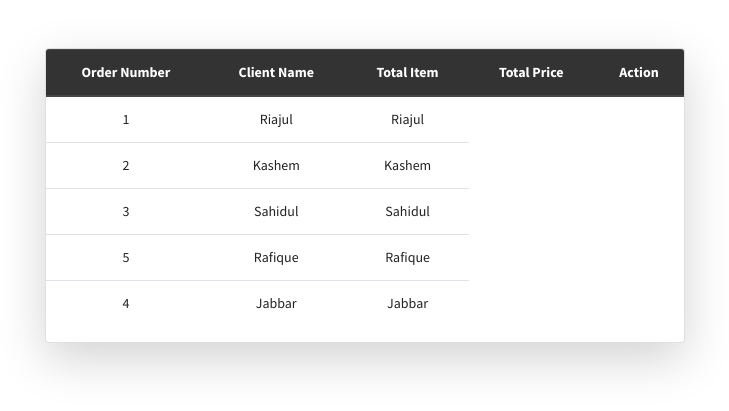
After one commit to riajulkashem/django-ajax-datatables, a Django app: page / in a window 1280 px wide. The commit adds this page. Shown: the top 411 px of the page, without its empty margins (275-1004 px from the left). Run offline with Django 3.2, Linux system fonts and the light colour scheme; data comes from the database, SQL or seed files in the repository; both versions use the stored data as it was after the commit; some libraries are stand-ins or nearby versions.

Commit message:
order list page added

```diff
--- a/cart/models.py
+++ b/cart/models.py
@@ -35,6 +35,7 @@ class OrderItem(TimeStampedModel):
 class Order(TimeStampedModel):
     order_num = models.IntegerField()
     items = models.ManyToManyField(OrderItem)
+    client_name = models.CharField(max_length=200, null=True)
 
     def __str__(self):
-        return f"{self.order_num}"
+        return f"{self.client_name}"
--- /dev/null
+++ b/cart/urls.py
@@ -0,0 +1,9 @@
+from django.urls import path
+
+from cart.views import OrderListView
+
+app_name = 'cart'
+
+urlpatterns = [
+    path('', OrderListView.as_view(), name='order_list'),
+]
--- a/cart/views.py
+++ b/cart/views.py
@@ -1 +1,7 @@
-from django.shortcuts import render
+from django.views.generic import ListView
+from cart.models import Order
+
+
+class OrderListView(ListView):
+    template_name = 'order_list.html'
+    model = Order
--- a/sapience_trio/urls.py
+++ b/sapience_trio/urls.py
@@ -14,8 +14,9 @@ Including another URLconf
     2. Add a URL to urlpatterns:  path('blog/', include('blog.urls'))
 """
 from django.contrib import admin
-from django.urls import path
+from django.urls import path, include
 
 urlpatterns = [
     path('admin/', admin.site.urls),
+    path('', include('cart.urls')),
 ]
--- a/templates/base.html
+++ b/templates/base.html
@@ -5,14 +5,23 @@
     <meta charset="utf-8">
     <meta name="viewport" content="width=device-width, initial-scale=1, shrink-to-fit=no">
 
+    <!-- Data Table CSS -->
+    <link rel="stylesheet" href="https://cdn.datatables.net/1.10.24/css/dataTables.bootstrap4.min.css">
     <!-- Bootstrap CSS -->
-   <link rel="stylesheet" href="https://cdn.jsdelivr.net/npm/bootswatch@4.5.2/dist/lumen/bootstrap.min.css" integrity="sha384-GzaBcW6yPIfhF+6VpKMjxbTx6tvR/yRd/yJub90CqoIn2Tz4rRXlSpTFYMKHCifX" crossorigin="anonymous">
-    <title>Hello, world!</title>
+    <link rel="stylesheet" href="https://cdn.jsdelivr.net/npm/bootswatch@4.5.2/dist/lumen/bootstrap.min.css"
+          integrity="sha384-GzaBcW6yPIfhF+6VpKMjxbTx6tvR/yRd/yJub90CqoIn2Tz4rRXlSpTFYMKHCifX" crossorigin="anonymous">
+    <title>Sapience Code Challenge!</title>
 </head>
 <body>
 {% block content %}
 
 {% endblock %}
+<script src="https://code.jquery.com/jquery-3.6.0.min.js"
+        integrity="sha256-/xUj+3OJU5yExlq6GSYGSHk7tPXikynS7ogEvDej/m4=" crossorigin="anonymous"></script>
+<script src="https://cdn.datatables.net/1.10.24/js/jquery.dataTables.min.js"></script>
+<script src="https://cdn.datatables.net/1.10.24/js/dataTables.bootstrap4.min.js"></script>
+{% block extra_js %}
 
+{% endblock %}
 </body>
 </html>
--- /dev/null
+++ b/templates/order_list.html
@@ -0,0 +1,27 @@
+{% extends 'base.html' %}
+
+{% block content %}
+    <div class="card mt-5 shadow-lg w-50 mx-auto table-responsive">
+        <table class="table table-hover text-center">
+            <thead class="thead-dark">
+            <tr>
+                <th>Order Number</th>
+                <th>Client Name</th>
+                <th>Total Item</th>
+                <th>Total Price</th>
+                <th>Action</th>
+            </tr>
+            </thead>
+            <tbody>
+            {% for object in object_list %}
+                <tr>
+                    <td>{{ object.order_num }}</td>
+                    <td>{{ object.client_name }}</td>
+                    <td>{{ object.client_name }}</td>
+                </tr>
+            {% endfor %}
+
+            </tbody>
+        </table>
+    </div>
+{% endblock %}
```
Also changed, not shown: db.sqlite3. Lines whose indentation alone changed are shown as unchanged.
